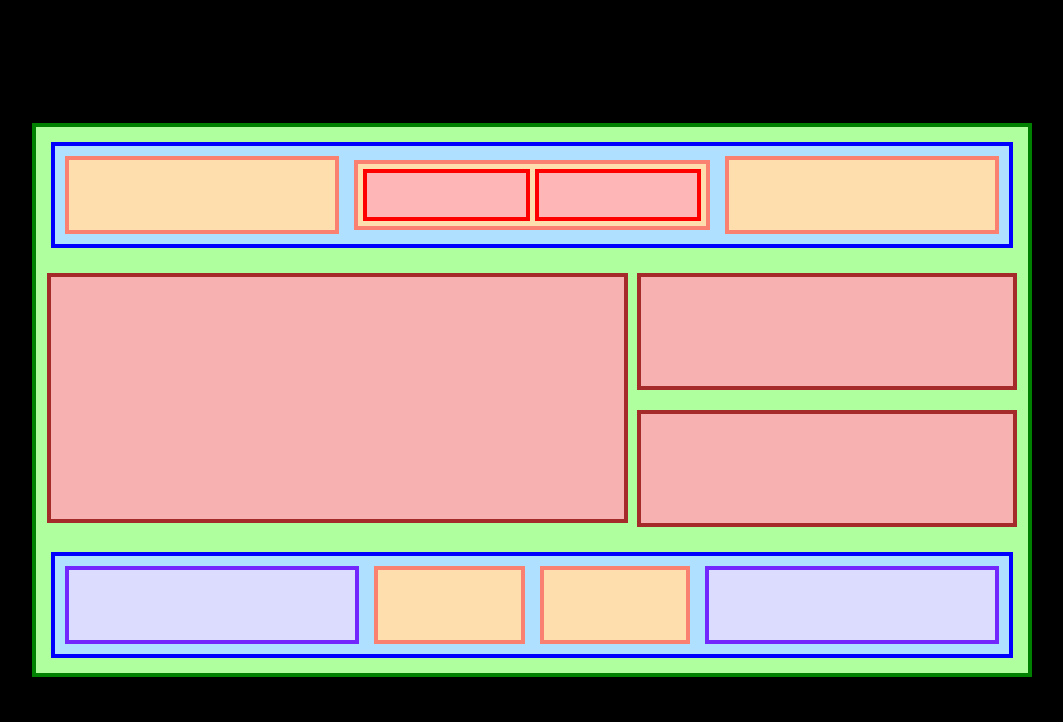
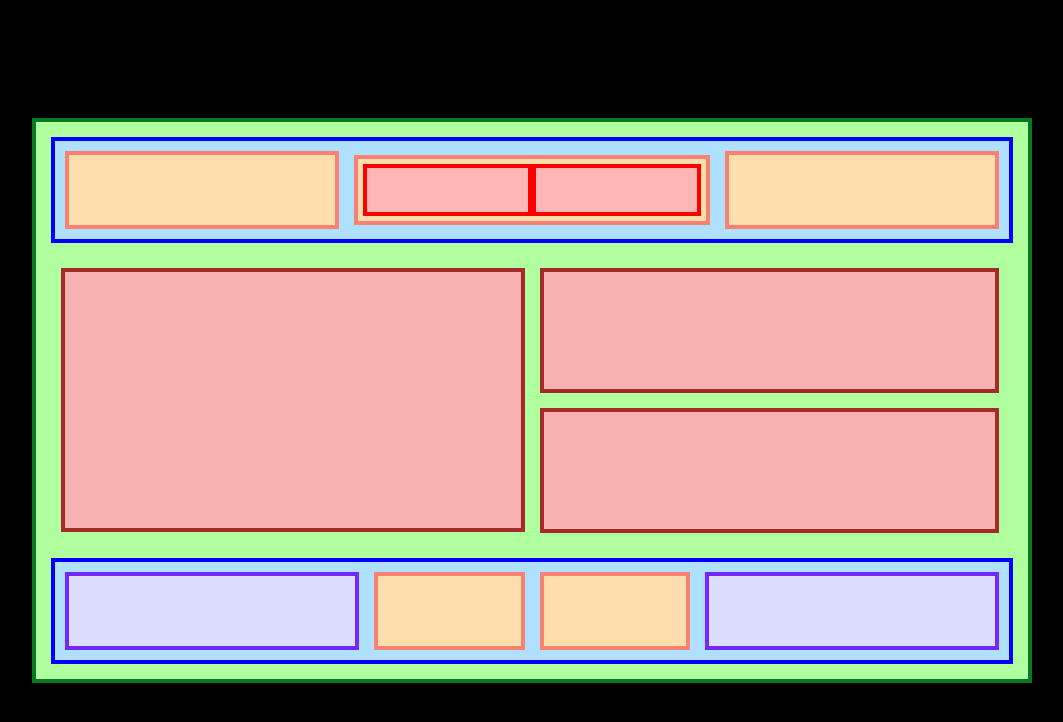
Before and after one commit to MarcusCapulong/layout2, a React (Vite) app: page / in a window 1280 px wide. Shown: the top 722 px of the page, without its empty margins (108-1171 px from the left). Built offline with nearby package versions, Linux system fonts and the light colour scheme.

Commit message:
Update App.css

```diff
--- a/src/App.css
+++ b/src/App.css
@@ -1,6 +1,6 @@
 body {
   margin: 0;
-  background: black;
+  background: #000000;
   display: flex;
   justify-content: center;
   align-items: center;
@@ -11,7 +11,7 @@ body {
   display: flex;
   flex-direction: column;
   gap: 15px;
-  border: 4px solid green;
+  border: 4px solid rgb(5, 122, 34);
   padding: 15px;
   background: #b0ff9f;
   width: 1000px;
@@ -25,7 +25,7 @@ body {
   border: 4px solid blue;
   background: #b0e0ff;
   padding: 10px;
-  width: 100%;           /* stays at 100% */
+  width: 100%;
   box-sizing: border-box;
 }
 
@@ -56,7 +56,7 @@ body {
 
 .center-inner-container {
   display: flex;
-  gap: 5px;
+  gap: 0px;
   width: 100%;
   height: 100%;
 }
@@ -72,34 +72,23 @@ body {
   display: grid;
   grid-template-columns: 3fr 2fr;
   grid-template-rows: 1fr 1fr;
-  gap: 20px;
+  gap: 15px;
   border: none;
   background: transparent;
-
-  /* make the grid stretch to the same outer edges as the blue .section:
-     .section has padding:10px + border:4px => 14px on each side */
-  width: calc(100% + 28px); /* 100% + (14px left + 14px right) */
-  margin: 0 -14px;          /* shift left/right so edges line up with .section */
-  box-sizing: border-box;
+  width: 84%;
 }
 
 .mid-left {
   grid-row: 1 / 3;
   background: #f8b1b1;
   border: 4px solid brown;
-  height: 250px;
-
-  /* make this scale to the grid column width */
-  width: 102%;
-  box-sizing: border-box;
+  height: 256px;
 }
-
 .mid-right {
-  height: 117px;   /* fixed typo (was "117x") */
-  width: 100%;
   background: #f8b1b1;
   border: 4px solid brown;
-  box-sizing: border-box;
+  height: 117px;
+  margin-right: -150px;
 }
 
 /* Bottom Section */
```
